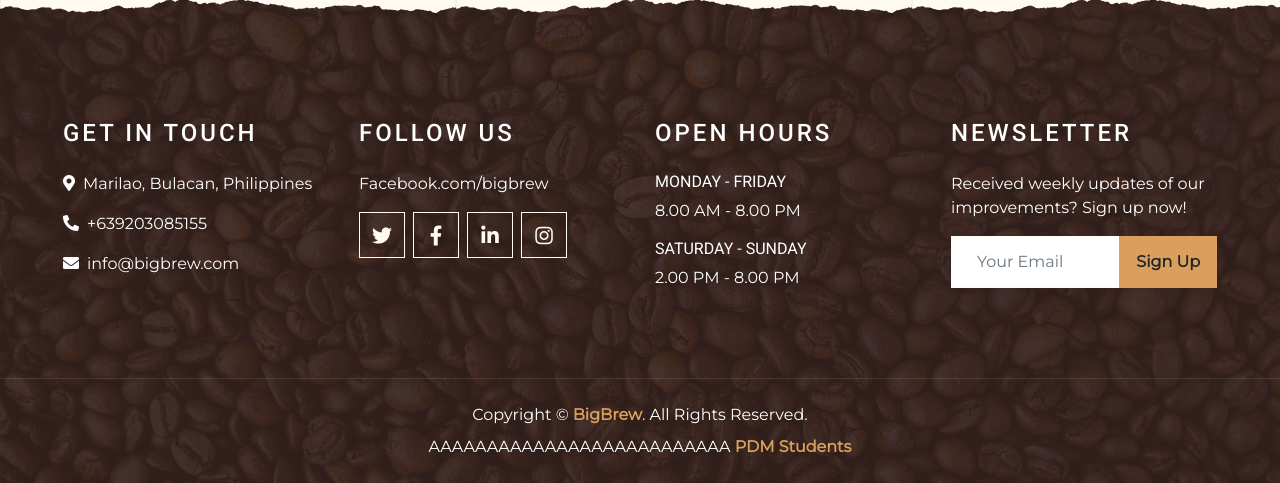
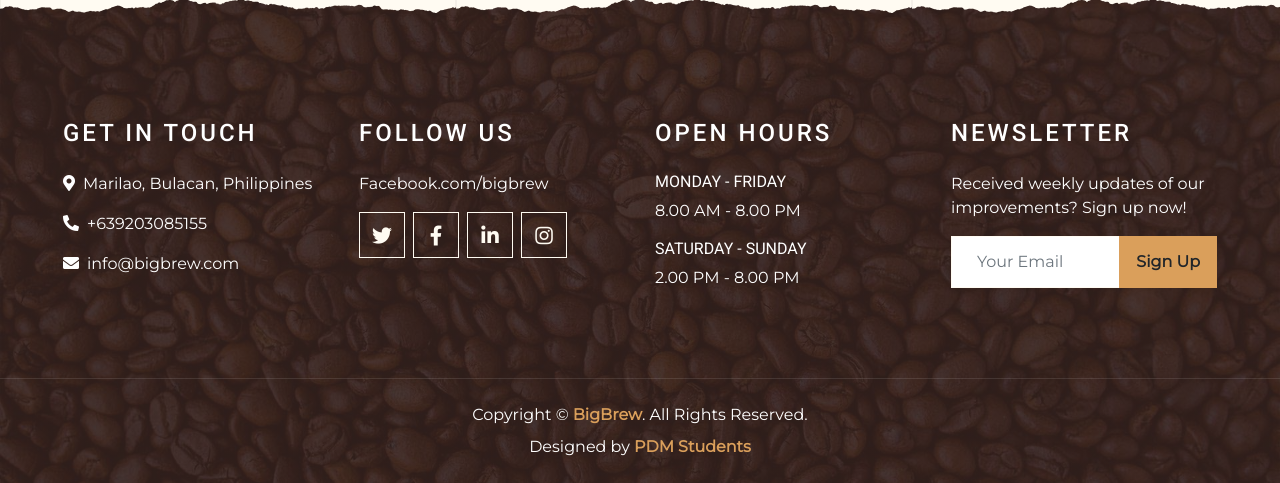
Before and after one commit to webdevbigbrew/webdevbigbrew, a PHP site: page /reservation.php in a window 1280 px wide. Shown: the part 1179-1662 px from the top of the page. Run offline with PHP 8.4, Linux system fonts and the light colour scheme; some libraries are stand-ins or nearby versions.

Commit message:
Update reservation.php

```diff
--- a/reservation.php
+++ b/reservation.php
@@ -179,7 +179,7 @@
         </div>
         <div class="container-fluid text-center text-white border-top mt-4 py-4 px-sm-3 px-md-5" style="border-color: rgba(256, 256, 256, .1) !important;">
             <p class="mb-2 text-white">Copyright &copy; <a class="font-weight-bold" href="#">BigBrew</a>. All Rights Reserved.</a></p>
-            <p class="m-0 text-white">AAAAAAAAAAAAAAAAAAAAAAAAAA <a class="font-weight-bold" href="https://htmlcodex.com">PDM Students</a></p>
+            <p class="m-0 text-white">Designed by <a class="font-weight-bold" href="https://htmlcodex.com">PDM Students</a></p>
         </div>
     </div>
     <!-- Footer End -->
```
